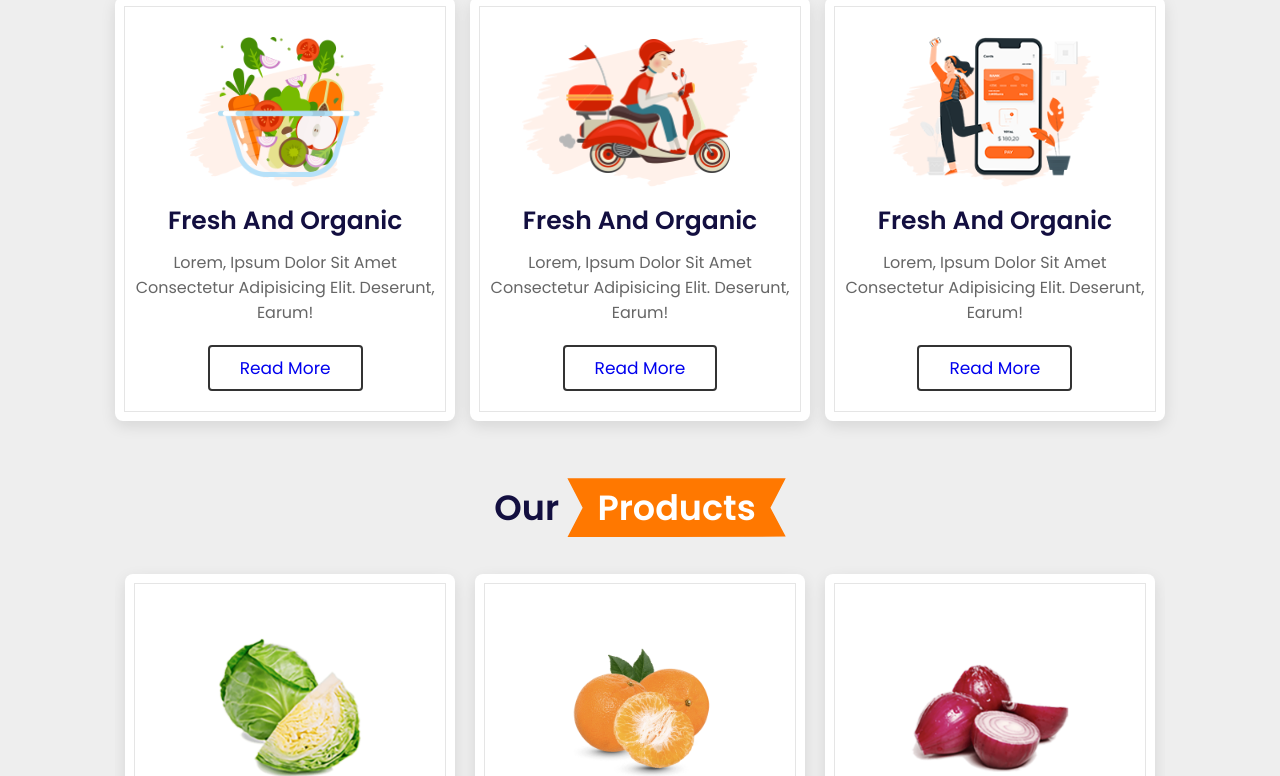
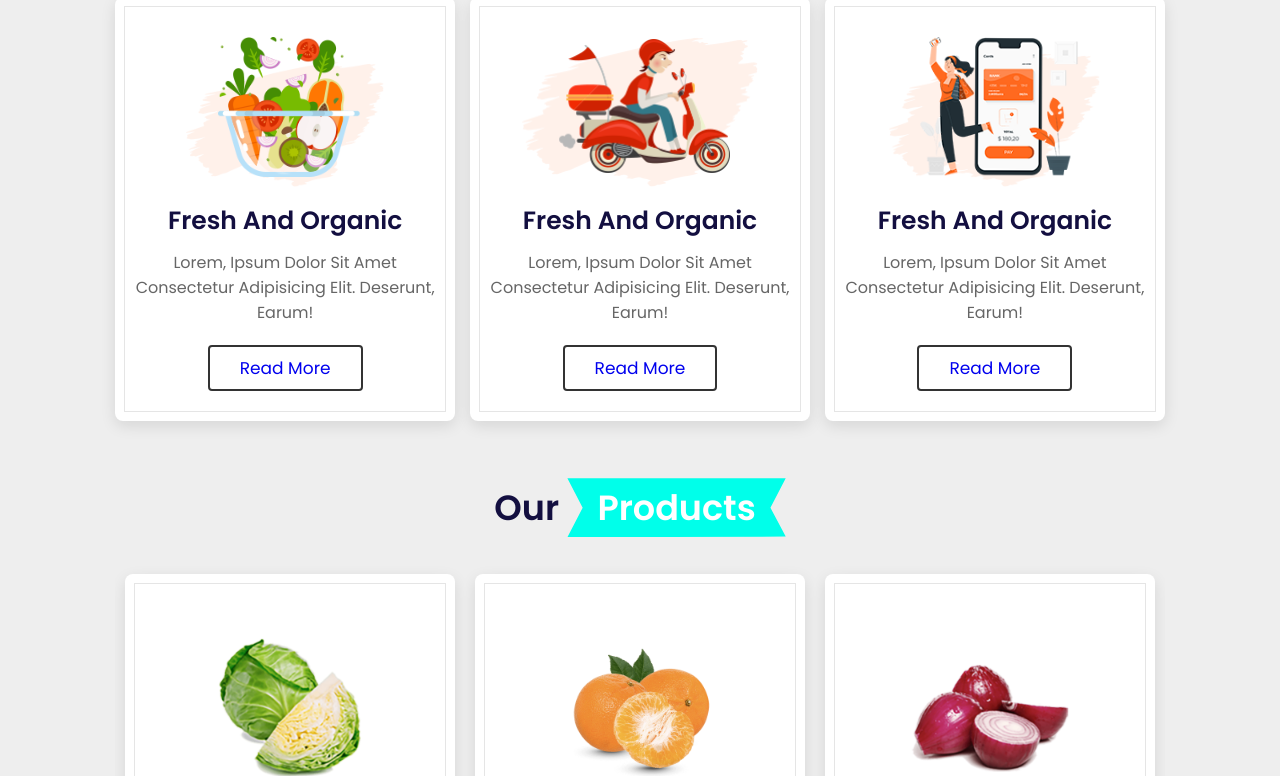
Before and after one commit to lelinh014756/DatStore, a plain HTML site: page index.html in a window 1280 px wide. Shown: the part 578-1354 px from the top of the page. Drawn offline with nearby package versions, Linux system fonts and the light colour scheme.

Commit message:
Update style.css
cập nhật mã màu

```diff
--- a/css/style.css
+++ b/css/style.css
@@ -7,7 +7,7 @@
 
 
 :root{
-	--orange : #ff7800 ;
+	--orange : #00ffea ;
 	--black : #130f40 ;
 	--light-color: #666 ;
 	--box-shadow: 0 .5rem 1.5rem rgba(0,0,0,.1);
```
